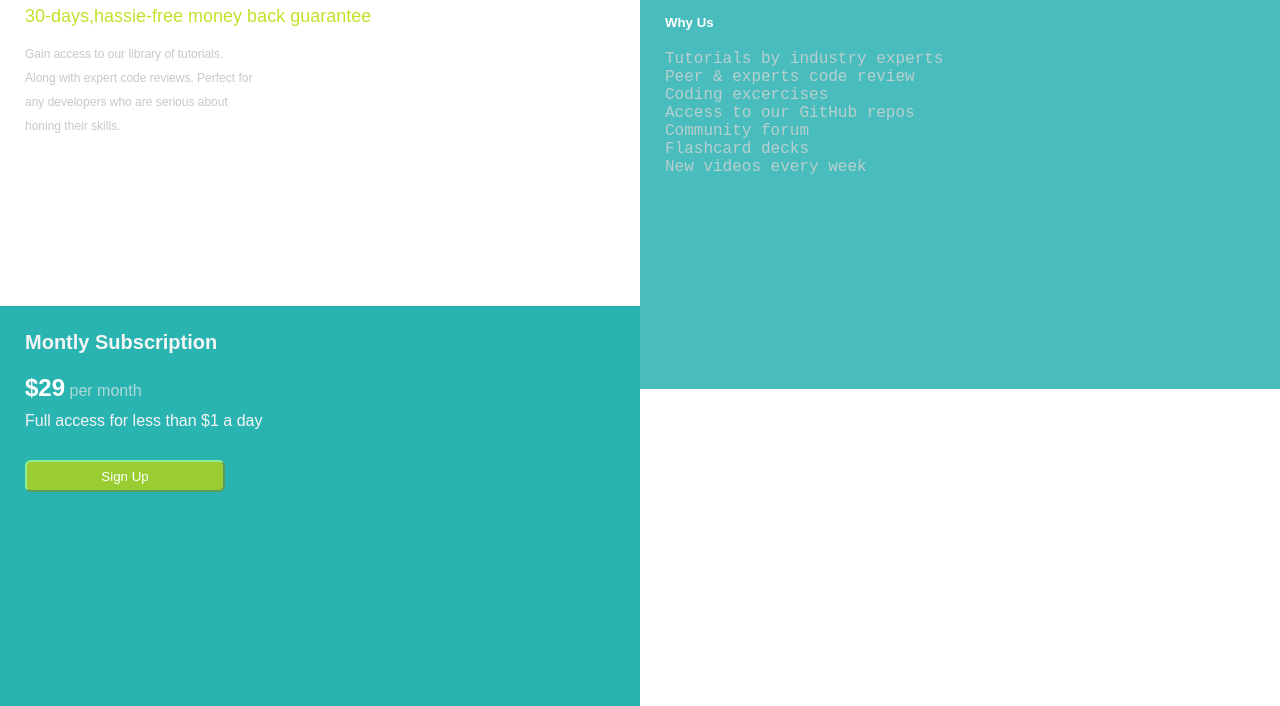
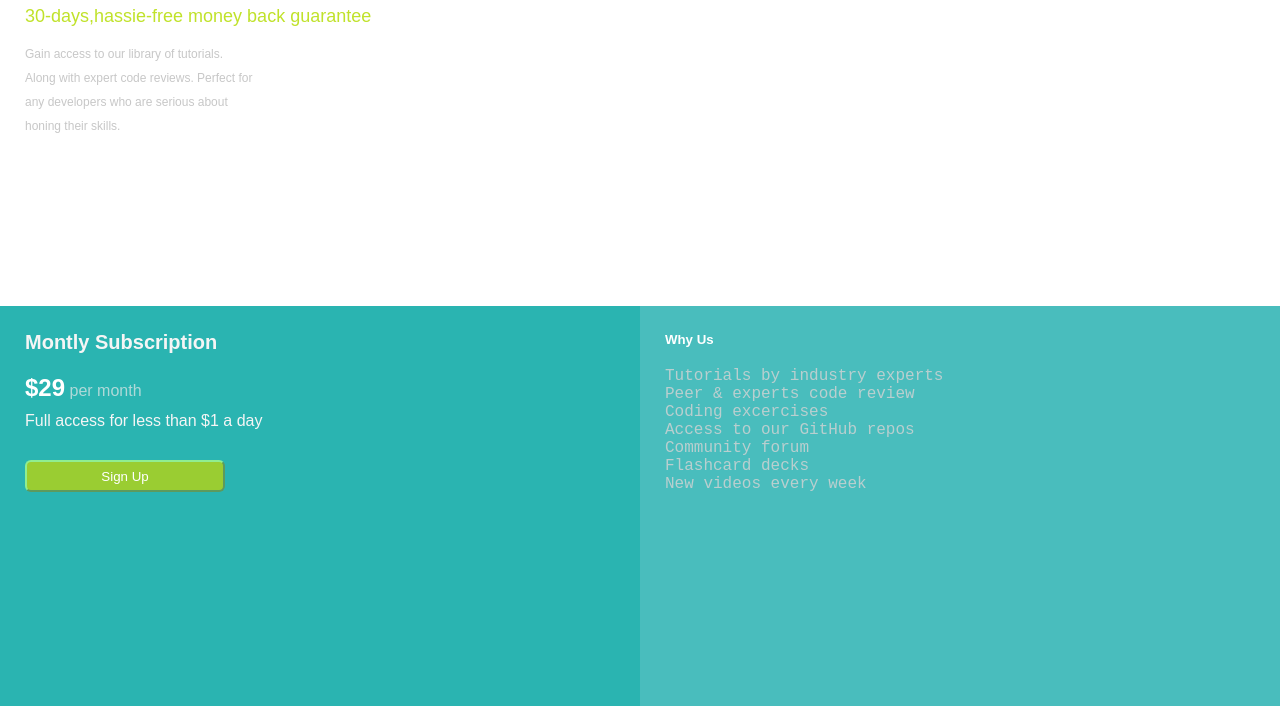
Before and after one commit to Meheknaz1704/responsive-join-community, a plain HTML site: page index.html in a window 1280 px wide. Shown: the part 94-800 px from the top of the page. Drawn offline with Linux system fonts and the light colour scheme.

Commit message:
join community

```diff
--- a/main.css
+++ b/main.css
@@ -101,10 +101,12 @@
          font-size: 20px;
       }
       .why{
+         margin-top: 0px;
          width: 50%;
          height: 50vh;
          float: right;
-         margin-top: -317px;
+
+
 
 
       }
```
